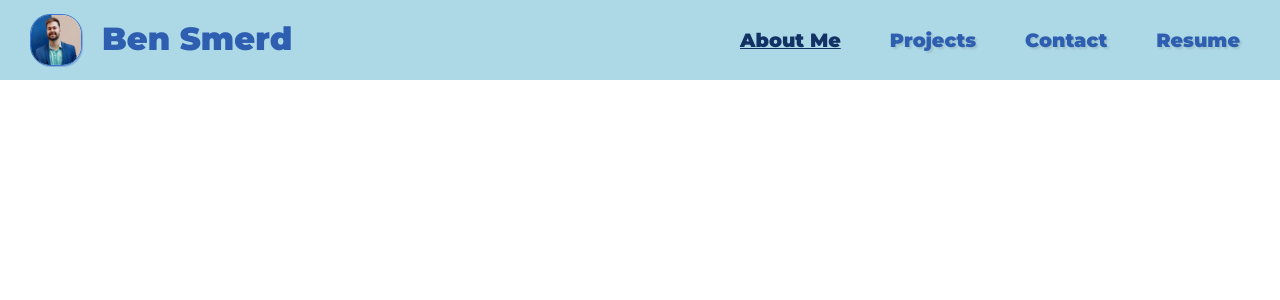
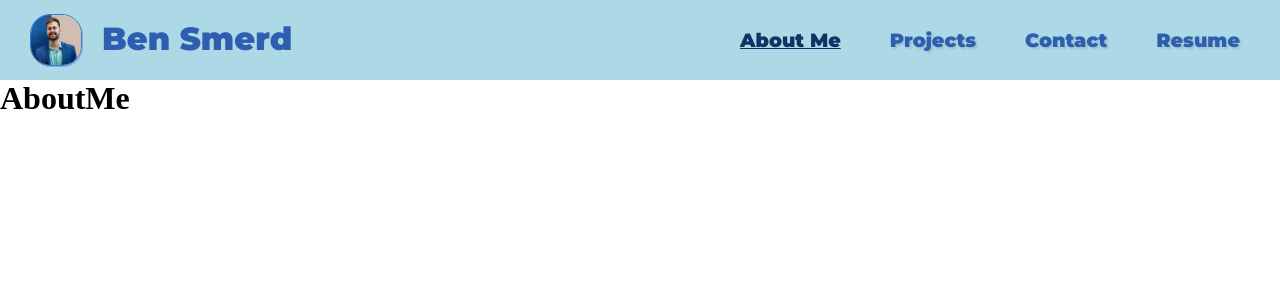
Before and after one commit to TheBigBookMan/Ben-Smerd-Portfolio, a React (Create React App) app: page / in a window 1280 px wide. Shown: the top 300 px of the page. Built offline with nearby package versions, Linux system fonts and the light colour scheme.

Commit message:
exported each component page and imported to the main component

```diff
--- a/src/App.js
+++ b/src/App.js
@@ -7,8 +7,8 @@ function App() {
   return (
     <main>
       <Header />
-      {/* <Main />
-      <Footer /> */}
+      <Main />
+      {/* <Footer /> */}
     </main>
   );
 }
--- a/src/components/Main.js
+++ b/src/components/Main.js
@@ -1 +1,20 @@
 // the main body of the page where the pages will be rednered, so like a middle man
+
+// need an if else statement that will render the main body component
+
+// this will be deteremined by the state of what is clicked in the navigation passed through as props
+
+import React from "react";
+import AboutMe from "../pages/AboutMe";
+import Contact from "../pages/Contact";
+import Projects from "../pages/Projects";
+// Don't know how to do resume because it's an onClick download
+// import Resume from '../pages/Resume';
+
+const Main = () => {
+  const component = <AboutMe />;
+
+  return <div>{component}</div>;
+};
+
+export default Main;
--- a/src/pages/AboutMe.js
+++ b/src/pages/AboutMe.js
@@ -1,2 +1,14 @@
 // profile pic--- img
 // about me info section
+
+import React from "react";
+
+const AboutMe = () => {
+  return (
+    <div>
+      <h1>AboutMe</h1>
+    </div>
+  );
+};
+
+export default AboutMe;
--- a/src/pages/Contact.js
+++ b/src/pages/Contact.js
@@ -1 +1,13 @@
 // form with input for users name, email and required message and submit button
+
+import React from "react";
+
+const Contact = () => {
+  return (
+    <div>
+      <h1>Contact Me</h1>
+    </div>
+  );
+};
+
+export default Contact;
--- a/src/pages/Projects.js
+++ b/src/pages/Projects.js
@@ -1 +1,13 @@
 // has a list of project screenshots, and when you hover over it will have a title of the project and a github link to the projects github on click
+
+import React from "react";
+
+const Projects = () => {
+  return (
+    <div>
+      <h1>Projects</h1>
+    </div>
+  );
+};
+
+export default Projects;
```
